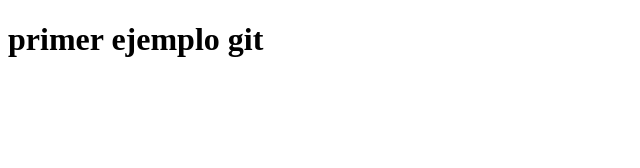
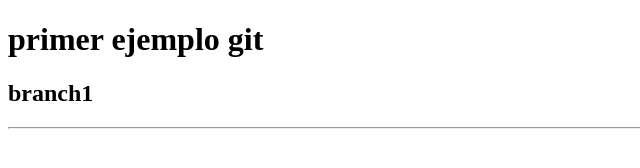
Before and after one commit to hector-tejo/repo-frontEnd-v, a plain HTML site: page index.html in a window 1280 px wide. Shown: the whole page, without its empty margins (0-640 px from the left). Drawn offline with Linux system fonts and the light colour scheme.

Commit message:
branch1-commit-1

```diff
--- a/index.html
+++ b/index.html
@@ -7,5 +7,7 @@
 </head>
 <body>
     <h1>primer ejemplo git</h1>
+    <h2>branch1</h2>
+    <hr>
 </body>
 </html>
```
